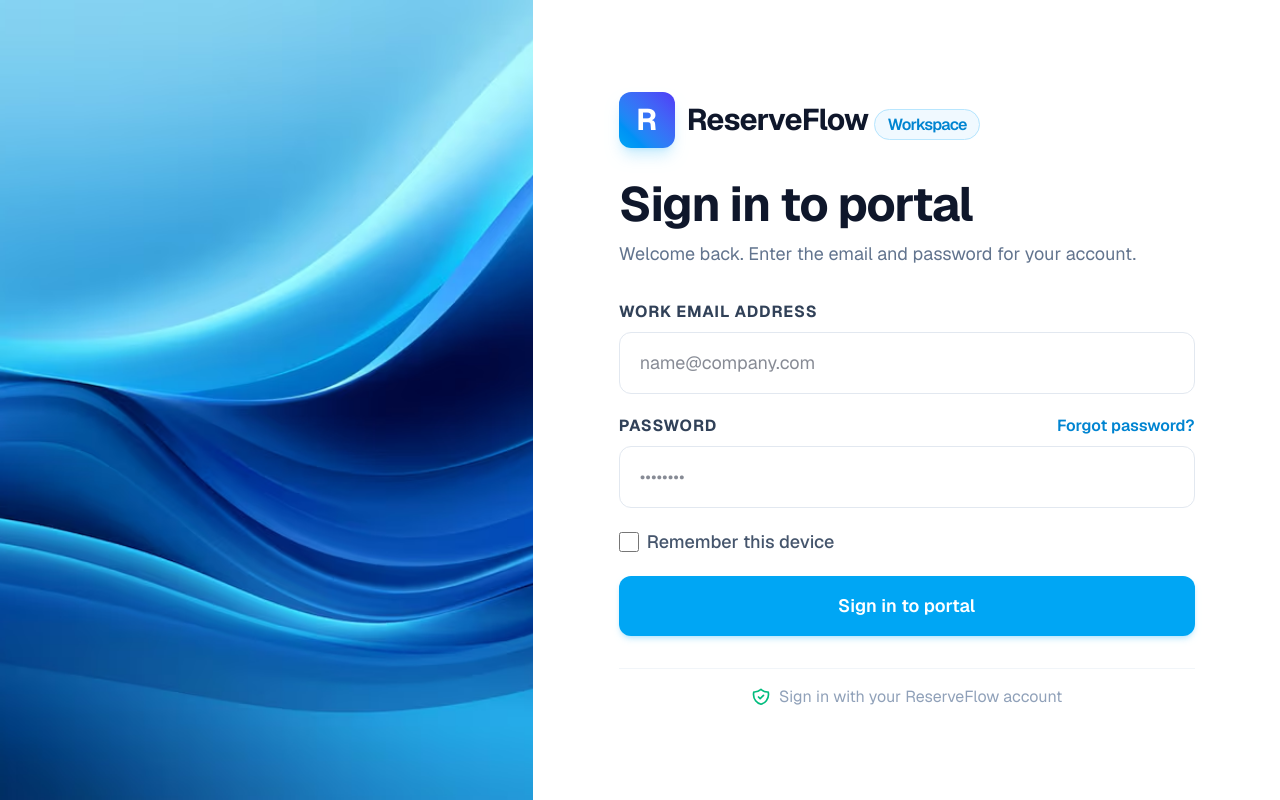
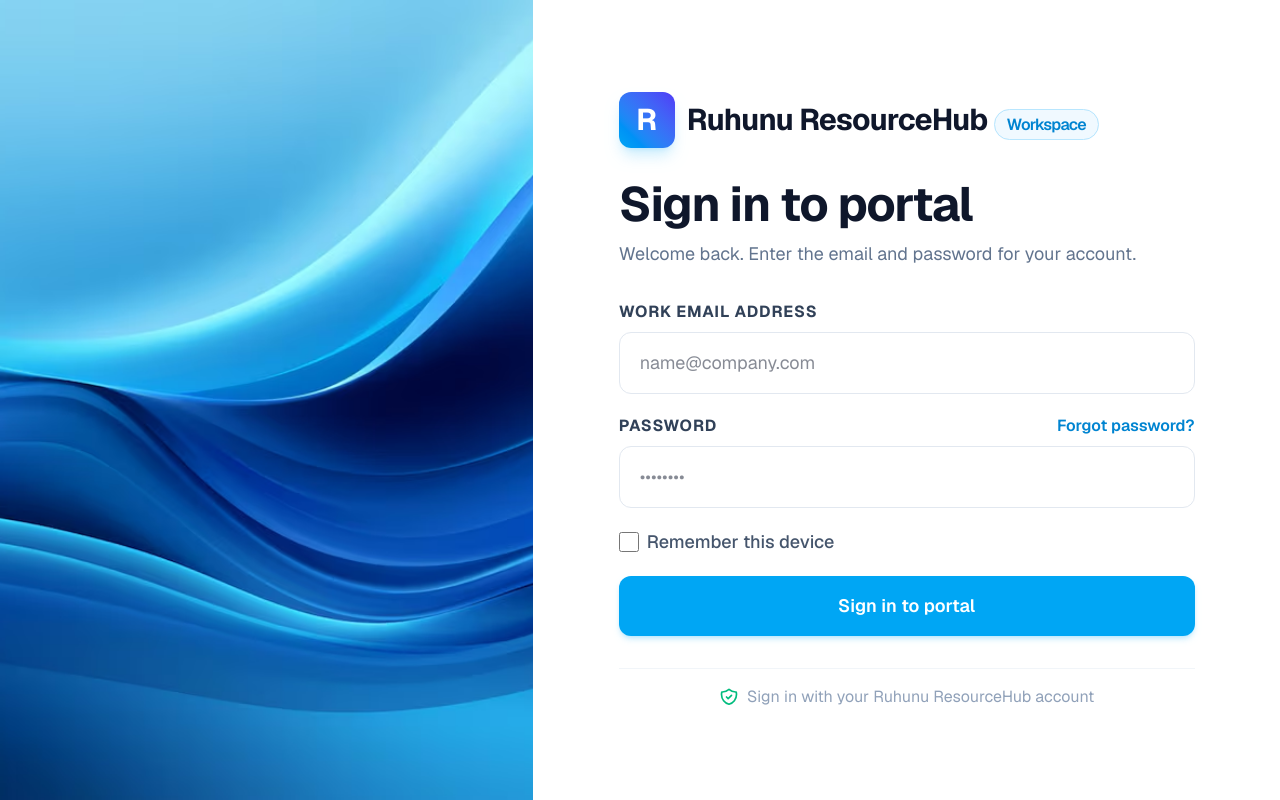
Before and after one commit to PabodaWA/resource-reservation-system, a Next.js app: page /login in a window 1280 px wide. Built offline with nearby package versions, Linux system fonts and the light colour scheme.

Commit message:
change the web application name

```diff
--- a/src/app/admin/admin-dashboard-client.tsx
+++ b/src/app/admin/admin-dashboard-client.tsx
@@ -388,8 +388,10 @@
             <div className="flex h-11 w-11 items-center justify-center rounded-xl bg-indigo-600 text-xl font-bold text-white">
               R
             </div>
-            <div>
-              <p className="text-xl font-bold tracking-tight">ReserveFlow</p>
+            <div className="min-w-0">
+              <p className="text-sm font-bold leading-snug tracking-tight">
+                Ruhunu ResourceHub
+              </p>
               <p className="text-xs text-slate-500">Admin dashboard</p>
             </div>
           </button>
--- a/src/app/admin/page.tsx
+++ b/src/app/admin/page.tsx
@@ -7,7 +7,7 @@
 } from "./admin-dashboard-client";
 
 export const metadata = {
-  title: "Admin Dashboard | ReserveFlow",
+  title: "Admin Dashboard | Ruhunu ResourceHub",
 };
 
 function timingOf(start: Date, end: Date, now: Date) {
--- a/src/app/change-password/change-password-form.tsx
+++ b/src/app/change-password/change-password-form.tsx
@@ -84,7 +84,7 @@
 
           <p className="mt-3 text-sm leading-6 text-slate-600">
             For your account security, set a new password before
-            continuing to ReserveFlow.
+            continuing to Ruhunu ResourceHub.
           </p>
         </div>
 
@@ -193,7 +193,7 @@
         </form>
 
         <p className="mt-6 text-center text-xs text-slate-500">
-          ReserveFlow · Resource Reservation Management System
+          Ruhunu ResourceHub · Resource Reservation Management System
         </p>
       </section>
     </main>
--- a/src/app/dashboard-client.tsx
+++ b/src/app/dashboard-client.tsx
@@ -517,8 +517,10 @@
             <div className="flex h-11 w-11 items-center justify-center rounded-xl bg-indigo-600 text-xl font-bold text-white">
               R
             </div>
-            <div>
-              <p className="text-xl font-bold tracking-tight">ReserveFlow</p>
+            <div className="min-w-0">
+              <p className="text-sm font-bold leading-snug tracking-tight">
+                Ruhunu ResourceHub
+              </p>
               <p className="text-xs text-slate-500">Your bookings</p>
             </div>
           </a>
@@ -1148,7 +1150,7 @@
             )}
 
             <footer className="pb-2 text-center text-xs text-slate-400">
-              ReserveFlow · Your reservations
+              Ruhunu ResourceHub · Your reservations
             </footer>
           </div>
         </main>
--- a/src/app/layout.tsx
+++ b/src/app/layout.tsx
@@ -13,9 +13,9 @@
 });
 
 export const metadata: Metadata = {
-  title: "ReserveFlow | Resource Reservation Management",
+  title: "Ruhunu ResourceHub | Resource Reservation Management",
   description:
-    "Manage shared resources and reservations with ReserveFlow.",
+    "Manage shared resources and reservations with Ruhunu ResourceHub.",
 };
 
 export default function RootLayout({ children }: LayoutProps<"/">) {
--- a/src/app/login/page.tsx
+++ b/src/app/login/page.tsx
@@ -70,11 +70,11 @@
       <div className="flex w-full items-center justify-center bg-white p-6 sm:p-12 lg:w-7/12">
         <div className="w-full max-w-xl space-y-8">
           <div className="flex items-center gap-3">
-            <div className="flex h-14 w-14 items-center justify-center rounded-xl bg-gradient-to-tr from-sky-500 to-indigo-600 text-3xl font-bold text-white shadow-lg shadow-sky-500/20">
+            <div className="flex h-14 w-14 shrink-0 items-center justify-center rounded-xl bg-gradient-to-tr from-sky-500 to-indigo-600 text-3xl font-bold text-white shadow-lg shadow-sky-500/20">
               R
             </div>
-            <span className="text-3xl font-bold tracking-tight">
-              ReserveFlow{" "}
+            <span className="text-2xl font-bold leading-tight tracking-tight sm:text-3xl">
+              Ruhunu ResourceHub{" "}
               <span className="rounded-full border border-sky-200 bg-sky-50 px-3 py-1 text-base font-semibold text-sky-600">
                 Workspace
               </span>
@@ -202,7 +202,7 @@
                 d="M9 12l2 2 4-4m5.618-4.016A11.955 11.955 0 0112 2.944a11.955 11.955 0 01-8.618 3.04A12.02 12.02 0 003 9c0 5.591 3.824 10.29 9 11.622 5.176-1.332 9-6.03 9-11.622 0-1.042-.133-2.052-.382-3.016z"
               />
             </svg>
-            <span>Sign in with your ReserveFlow account</span>
+            <span>Sign in with your Ruhunu ResourceHub account</span>
           </div>
         </div>
       </div>
--- a/src/app/page.tsx
+++ b/src/app/page.tsx
@@ -7,7 +7,7 @@
 } from "./dashboard-client";
 
 export const metadata = {
-  title: "My Dashboard | ReserveFlow",
+  title: "My Dashboard | Ruhunu ResourceHub",
 };
 
 function timingOf(start: Date, end: Date, now: Date) {
--- a/src/lib/mail.ts
+++ b/src/lib/mail.ts
@@ -120,11 +120,11 @@
   await transporter.sendMail({
     from,
     to: input.to,
-    subject: "Your ReserveFlow temporary password",
+    subject: "Your Ruhunu ResourceHub temporary password",
     text: [
       `Hello ${input.name},`,
       "",
-      "An administrator created a ReserveFlow account for you.",
+      "An administrator created a Ruhunu ResourceHub account for you.",
       "",
       `Sign-in email: ${input.to}`,
       `Temporary password: ${input.temporaryPassword}`,
@@ -136,13 +136,13 @@
     ].join("\n"),
     html: `
       <p>Hello ${safeName},</p>
-      <p>An administrator created a ReserveFlow account for you.</p>
+      <p>An administrator created a Ruhunu ResourceHub account for you.</p>
       <p>
         <strong>Sign-in email:</strong> ${safeEmail}<br />
         <strong>Temporary password:</strong> ${safePassword}
       </p>
       <p>
-        <a href="${safeLoginUrl}">Sign in to ReserveFlow</a>
+        <a href="${safeLoginUrl}">Sign in to Ruhunu ResourceHub</a>
         and choose a new password.
       </p>
       <p>If you did not expect this email, contact your administrator.</p>
```
